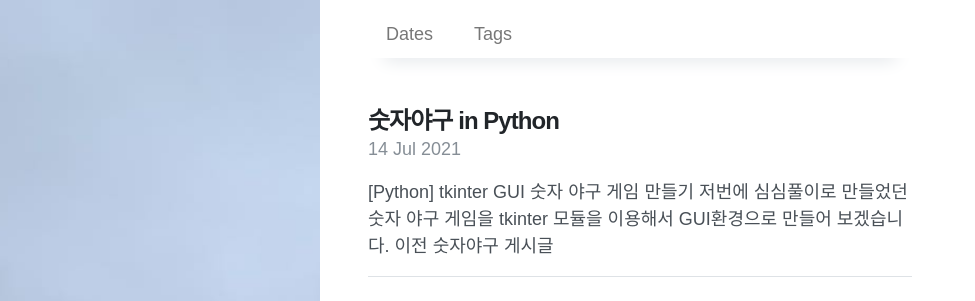
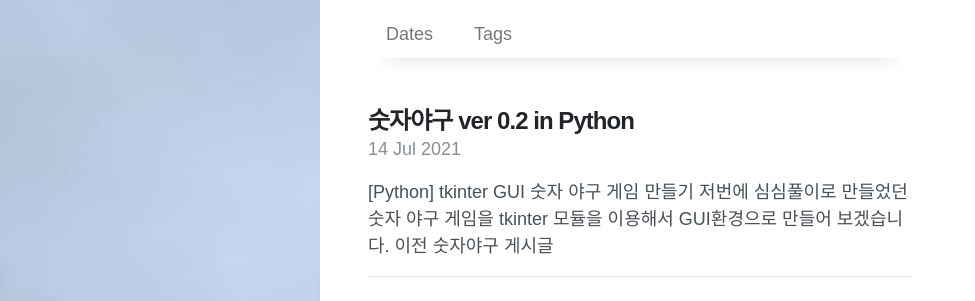
Before and after one commit to MsWoo/MsWoo.github.io, a Jekyll site: the page built from index.html, in a window 1280 px wide and 1141 px high. Shown: the top 301 px of the window, without its empty margins (0-975 px from the left). Built offline with Jekyll 4.4.1, drawn with Linux system fonts in a browser that asks for light colours; nearby versions of some CDN libraries; the list of posts is cut into pages by our own code.

Commit message:
Update 2021-07-14-baseball_gui.md

````diff
--- a/_posts/2021-07-14-baseball_gui.md
+++ b/_posts/2021-07-14-baseball_gui.md
@@ -1,7 +1,7 @@
 ---
 layout: post
-title: 숫자야구 in Python
-date: 2021-07-14 22:39 +0800
+title: 숫자야구 ver 0.2 in Python
+date: 2021-07-14 22:43 +0800
 tags: [python, tkinter, 숫자야구, GUI, etc]
 ---
 
@@ -15,6 +15,7 @@ tags: [python, tkinter, 숫자야구, GUI, etc]
 1.우선 tkinter 모듈을 import합니다.
 `from tkinter import *`
 
+
 2.root라는 이름으로 `Tk()`와 `mainloop()`만 선언해주면 윈도우 창이 생성됩니다.
 ```{.python}
 root = Tk()
@@ -25,6 +26,7 @@ root.mainloop()
 `title()` 제목 설정
 `geometry()` 윈도우 창의 크기와 시작위치를 설정
 `resizable(False, False)` 윈도우 창의 크기를 늘리거나 줄이지 못함.
+
 
 4.필요한 label, entry, button 등을 추가해주겠습니다.
 Button의 command에 함수명을 입력하면 버튼 클릭 시 해당 함수를 실행합니다.
````
